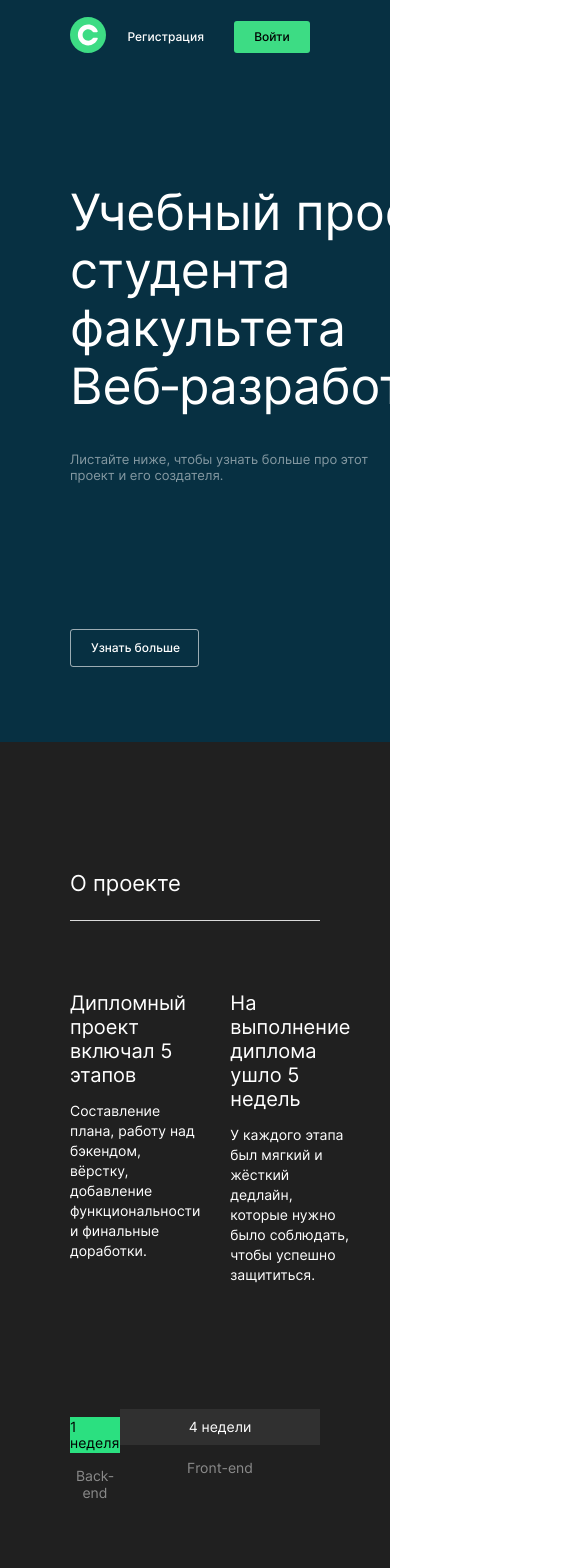
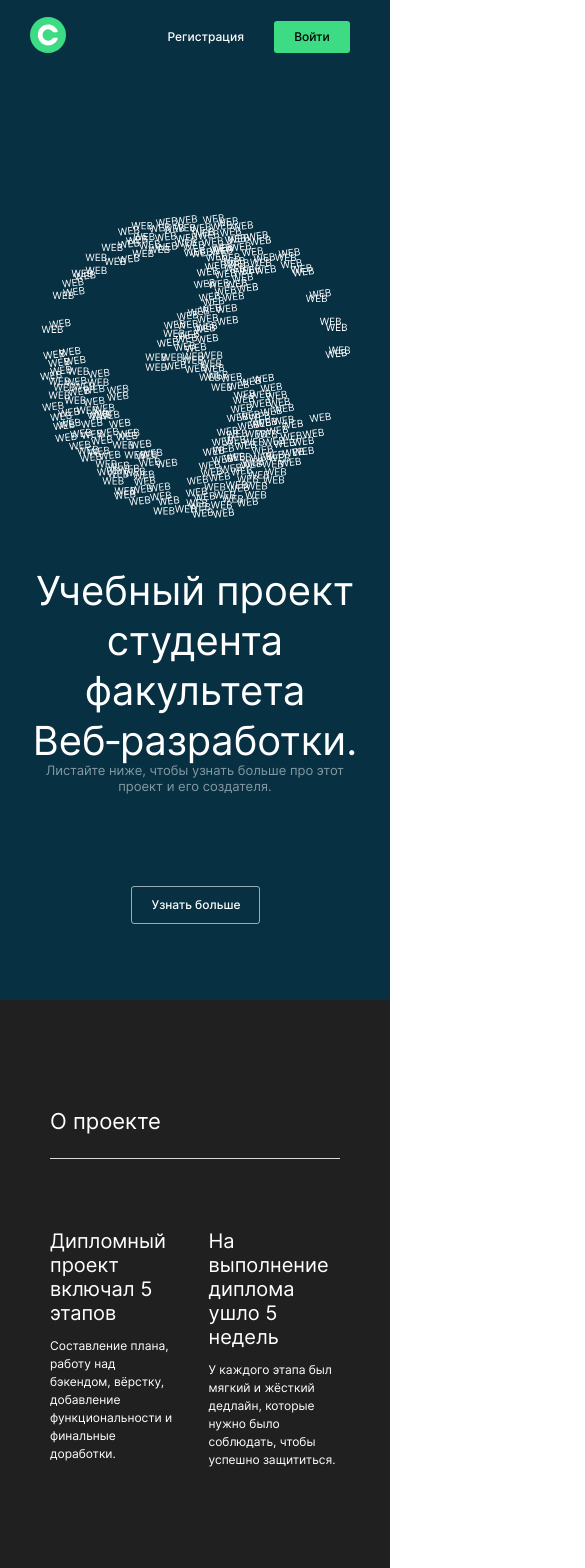
Before and after one commit to NLinkova/movies-explorer-frontend, a React (Create React App) app: page / in a window 390 px wide. Shown: the top 1568 px of the page, 585 px wide, since content can reach past the window. Built offline with nearby package versions, Linux system fonts and the light colour scheme.

Commit message:
main lablet view

```diff
--- a/src/components/AboutMe/AboutMe.css
+++ b/src/components/AboutMe/AboutMe.css
@@ -2,7 +2,7 @@
   margin: 0 auto;
   padding: 100px 70px;
   background-color: #202020;
-
+  max-width: 100%;
 }
 
 .about-me__cover {
@@ -22,7 +22,7 @@
   margin: 0 auto;
   width: 100%;
   font-style: normal;
-  font-weight: normal;
+  font-weight: 400;
   font-size: 22px;
   line-height: 27px;
   letter-spacing: -0.04em;
@@ -44,7 +44,7 @@
   margin: 0 0 18px;
   padding: 0;
   font-style: normal;
-  font-weight: normal;
+  font-weight: 400;
   font-size: 50px;
   line-height: 58px;
   letter-spacing: -0.04em;
@@ -99,7 +99,6 @@
 }
 
 .about-me__profile-photo {
-  width: 100%;
   max-width: 270px;
   max-height: 327px;
   top: 217px;
@@ -107,3 +106,36 @@
   border-radius: 10px;
   object-fit: contain;
 }
+
+@media screen and (max-width: 804px) {
+  .about-me {
+    padding: 90px 50px;
+  }
+
+  .about-me__profile-photo {
+    max-width: 255px;
+    border-radius: 10px;
+    object-fit: contain;
+  }
+
+  .about-me__text-title {
+    font-size: 40px;
+    line-height: 40px;
+  }
+
+  .about-me__text-subtitle {
+    font-size: 12px;
+    line-height: 18px;
+  }
+
+  .about-me__text-description {
+    font-size: 12px;
+    line-height: 18px;
+    margin: 0 0 87px 0;
+  }
+
+  .about-me__link {
+    font-size: 14px;
+    line-height: 16px;
+  }
+}
--- a/src/components/AboutProject/AboutProject.css
+++ b/src/components/AboutProject/AboutProject.css
@@ -1,6 +1,7 @@
 .about {
   margin: 0 auto;
   padding: 110px 70px;
+  max-width: 100%;
 }
 
 .about__title {
@@ -78,3 +79,14 @@
   margin: 14px 0 0 0;
   color: #8B8B8B;
 }
+
+@media screen and (max-width: 804px) {
+  .about {
+    padding: 90px 50px;
+  }
+
+  .about__description_content {
+    font-size: 12px;
+    line-height: 18px;
+  }
+}
--- a/src/components/Footer/Footer.css
+++ b/src/components/Footer/Footer.css
@@ -1,9 +1,9 @@
 .footer {
-  margin: 0 auto;
+  margin: 0;
   background: #202020;
   padding: 79px 70px 20px;
   display: flex;
-  width: 100%;
+  max-width: 100%;
   box-sizing: border-box;
   flex-direction: column;
 }
@@ -14,7 +14,7 @@
   font-size: 13px;
   line-height: 16px;
   text-align: center;
-  margin: 0 0 20px;
+  box-sizing: border-box;
 }
 
 .footer__title::after {
@@ -56,3 +56,9 @@
   margin: 0;
   padding: 0;
 }
+
+@media screen and (max-width: 804px) {
+  .footer {
+    padding: 80px 30px 20px;
+  }
+}
--- a/src/components/Header/Header.css
+++ b/src/components/Header/Header.css
@@ -5,7 +5,7 @@
   justify-content: space-between;
   align-items: center;
   min-height: 74px;
-  width: 100%;
+  max-width: 100%;
   box-sizing: border-box;
   color: #FFFFFF;
 }
@@ -22,6 +22,10 @@
   width: 36px;
   height: 36px;
   margin: 18 auto 18px 70px;
+}
+
+.header__logo:hover {
+  opacity: 0.5;
 }
 
 .header__list-links {
@@ -49,7 +53,10 @@
   padding: 8px 20px;
   border-radius: 6px;
   text-decoration: none;
-  transition: opacity linear 0.5s;
+}
+
+.header__list-link:hover {
+  opacity: 0.5;
 }
 
 .header__list-link_btn {
@@ -66,3 +73,9 @@
   align-items: center;
   justify-content: center;
 }
+
+@media screen and (max-width: 804px) {
+  .header {
+    padding: 0 30px;
+  }
+}
--- a/src/components/Portfolio/Portfolio.css
+++ b/src/components/Portfolio/Portfolio.css
@@ -2,13 +2,14 @@
   margin: 0 auto;
   padding: 0 70px 90px;
   background-color: #202020;
+  max-width: 100;
 }
 
 .portfolio__title {
   font-weight: 400;
   font-size: 18px;
   line-height: 20px;
-  color: #8B8B8B;
+  color: #A0A0A0;
   margin: 0 0 50px;
 }
 
@@ -44,7 +45,7 @@
   padding: 0 0 20px;
 }
 
-.portfolio__item_title {
+.portfolio__subtitle {
   font-weight: 400;
   font-size: 30px;
   line-height: 50px;
@@ -58,3 +59,21 @@
   width: 100%;
   max-width: 29px;
 }
+
+@media screen and (max-width: 804px) {
+  .portfolio {
+    padding: 0 50px 90px;
+  }
+
+  .portfolio__subtitle {
+    font-size: 28px;
+  }
+
+  .portfolio__arrow {
+    max-width: 27px;
+  }
+
+  .portfolio__item {
+    margin-bottom: 20px;
+  }
+}
--- a/src/components/Portfolio/Portfolio.jsx
+++ b/src/components/Portfolio/Portfolio.jsx
@@ -14,7 +14,7 @@ function Portfolio() {
             target="_blank"
             rel="noopener noreferrer"
           >
-            <p className="portfolio__item_title">Статичный сайт</p>
+            <p className="portfolio__subtitle">Статичный сайт</p>
             <img className="portfolio__arrow" src={arrow} alt="arrow" />
           </a>
         </li>
@@ -25,7 +25,7 @@ function Portfolio() {
             target="_blank"
             rel="noopener noreferrer"
           >
-            <p className="portfolio__item_title">Адаптивный сайт</p>
+            <p className="portfolio__subtitle">Адаптивный сайт</p>
             <img className="portfolio__arrow" src={arrow} alt="arrow" />
           </a>
         </li>
@@ -36,7 +36,7 @@ function Portfolio() {
             target="_blank"
             rel="noopener noreferrer"
           >
-            <p className="portfolio__item_title">Одностраничное приложение</p>
+            <p className="portfolio__subtitle">Одностраничное приложение</p>
             <img className="portfolio__arrow" src={arrow} alt="arrow" />
           </a>
         </li>
--- a/src/components/Promo/Promo.css
+++ b/src/components/Promo/Promo.css
@@ -1,5 +1,5 @@
 .promo {
-  width: 100%;
+  max-width: 100%;
   margin: 0 auto;
   padding: 0;
   box-sizing: border-box;
@@ -19,7 +19,7 @@
 
 .promo__title {
   max-width: 640px;
-  min-height: 174px;
+  max-height: 174px;
   font-weight: 400;
   font-size: 50px;
   line-height: 58px;
@@ -55,7 +55,50 @@
 }
 
 .promo__image {
-  width: 310px;
-  height: 304px;
+  max-width: 310px;
+  max-height: 304px;
   margin: 75px 70px auto auto;
 }
+
+@media screen and (max-width: 804px) {
+
+  .promo__wrapper {
+    flex-direction: column;
+    align-items: center;
+    justify-content: center;
+    padding: 0 0 66px;
+  }
+
+  .promo__text-content {
+    margin: 0 auto;
+    display: flex;
+    flex-direction: column;
+  }
+
+  .promo__title {
+    font-size: 40px;
+    line-height: 50px;
+    text-align: center;
+    margin: 0;
+  }
+
+  .promo__subtitle {
+    text-align: center;
+    align-self: center;
+    margin: 22px auto 92px;
+  }
+
+  .promo__image {
+    margin: 0 auto;
+    margin: 140px auto 48px;
+    order: -1;
+    max-width: 310px;
+    max-height: 304px;
+  }
+
+  .promo__learn-more {
+    white-space: nowrap;
+    align-self: center;
+    margin: 0 auto 10px;
+  }
+}
--- a/src/components/Techs/Techs.css
+++ b/src/components/Techs/Techs.css
@@ -4,6 +4,7 @@
   flex-direction: column;
   align-items: center;
   padding: 100px 70px;
+  max-width: 100%;
 }
 
 .techs__title {
@@ -29,6 +30,7 @@
   line-height: 58px;
   margin-top: 0;
   margin-bottom: 26px;
+  text-align: center;
 }
 
 .techs__text {
@@ -47,6 +49,7 @@
   list-style-type: none;
   display: flex;
   justify-self: center;
+  justify-content: center;
   flex-wrap: wrap;
   align-items: center;
   column-gap: 10px;
@@ -67,3 +70,24 @@
   border-radius: 10px;
   transition: ease-in-out .3s;
 }
+
+@media screen and (max-width: 804px) {
+  .techs {
+    padding: 90px 50px;
+  }
+
+  .techs__list {
+    justify-content: center;
+  }
+
+  .techs__list-item {
+    width: 84px;
+    height: 57px;
+  }
+
+  .techs__text {
+    font-size: 12px;
+    line-height: 18px;
+    margin-bottom: 83px;
+  }
+}
```
